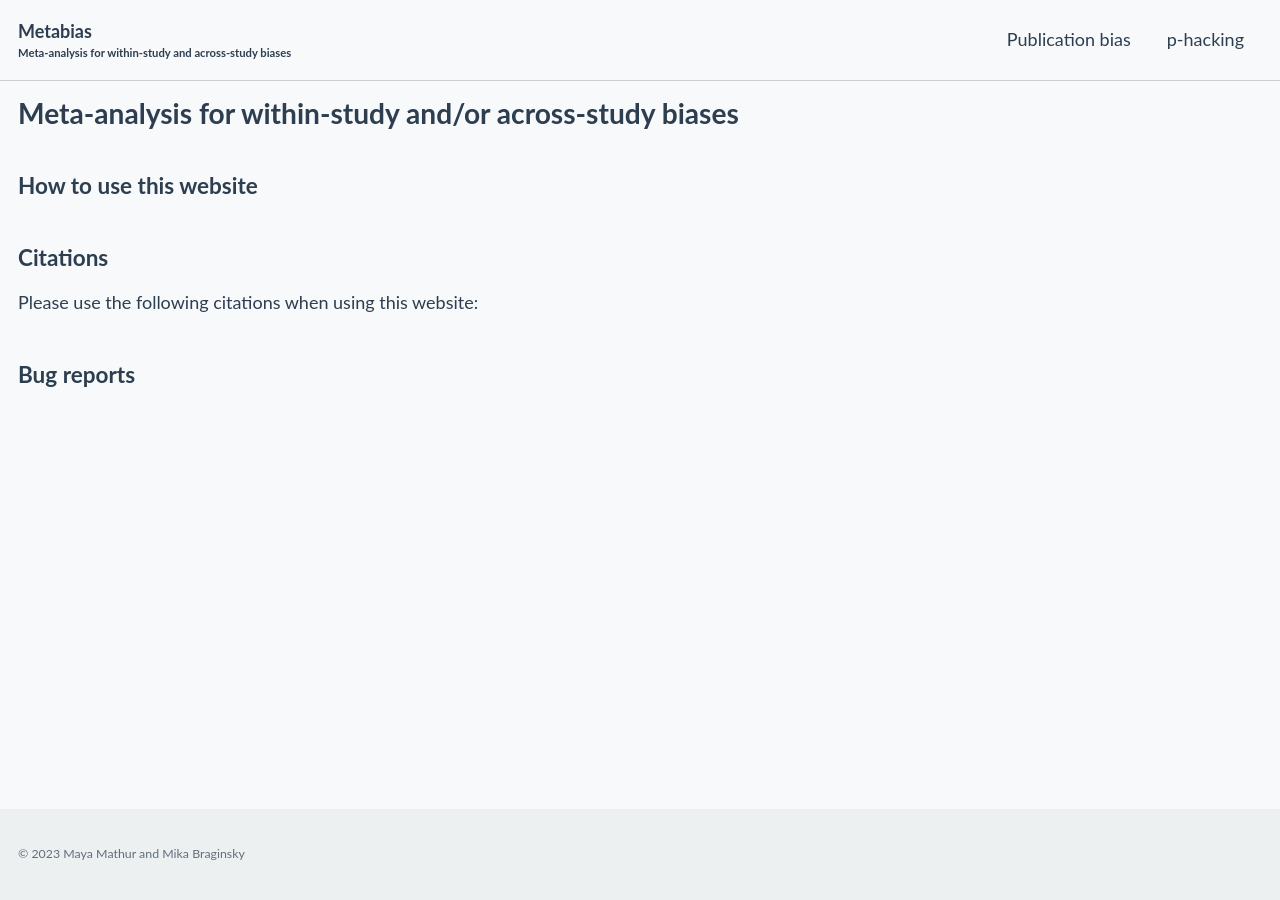
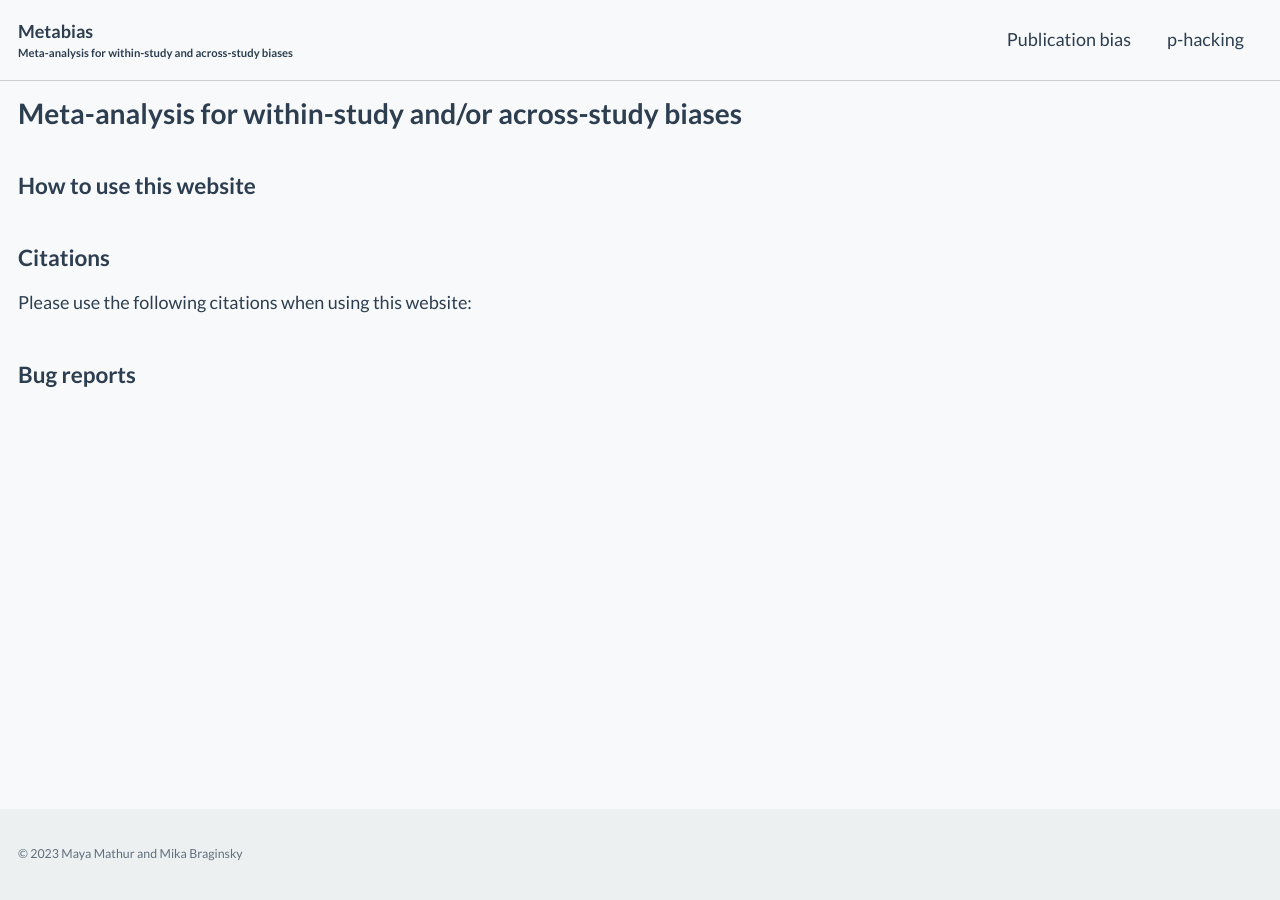
Before and after one commit to mathurlabstanford/metabias.io, a Jekyll site: the page built from index.md, in a window 1280 px wide. Built offline with Jekyll 4.4.1, drawn with Linux system fonts in a browser that asks for light colours; cached includes are drawn as plain includes.

Commit message:
change spinner colors, add font import

```diff
--- a/_includes/head/custom.html
+++ b/_includes/head/custom.html
@@ -1,4 +1,7 @@
 <!-- start custom head snippets -->
+<link rel="preconnect" href="https://fonts.googleapis.com">
+<link rel="preconnect" href="https://fonts.gstatic.com" crossorigin>
+<link href="https://fonts.googleapis.com/css2?family=Lato:ital,wght@0,100;0,300;0,400;0,700;0,900;1,100;1,300;1,400;1,700;1,900&display=swap" rel="stylesheet">
 
 <!-- insert favicons. use https://realfavicongenerator.net/ -->
 
--- a/assets/css/main.scss
+++ b/assets/css/main.scss
@@ -31,7 +31,7 @@
 $light:   $gray-300 !default;
 $dark:    $gray-700 !default;
 
-/* override some variables from _variables.scss */
+/* override colors from _variables.scss */
 $background-color: $gray-100 !default;
 $text-color: $blue !default;
 $muted-text-color: mix($blue, #fff, 75%) !default;
@@ -42,6 +42,7 @@
 $masthead-link-color: $text-color !default;
 $masthead-link-color-hover: $text-color !default;
 
+/* override fonts from _variables.scss */
 // $serif      : Georgia, Times, serif;
 $sans-serif : Lato, -apple-system, BlinkMacSystemFont, "Segoe UI", Roboto, "Helvetica Neue", Arial, sans-serif, "Apple Color Emoji", "Segoe UI Emoji", "Segoe UI Symbol" !default;
 // $monospace  : Monaco, Consolas, "Lucida Console", monospace;
@@ -73,14 +74,14 @@
 .loader,
 .loader:before,
 .loader:after {
-  background: #6b6b6b;
+  background: $primary-color;
   -webkit-animation: load1 1s infinite ease-in-out;
   animation: load1 1s infinite ease-in-out;
   width: 1em;
   height: 4em;
 }
 .loader {
-  color: #6b6b6b;
+  color: $primary-color;
   text-indent: -9999em;
   margin: 88px auto;
   position: relative;
```
